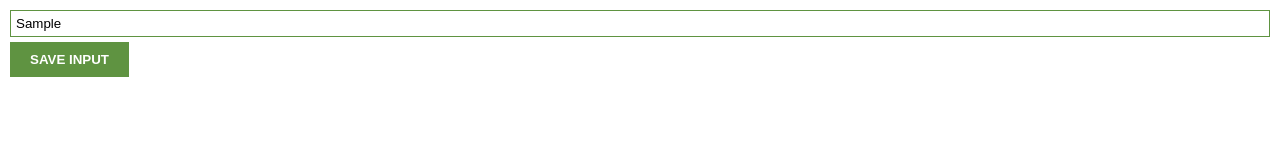
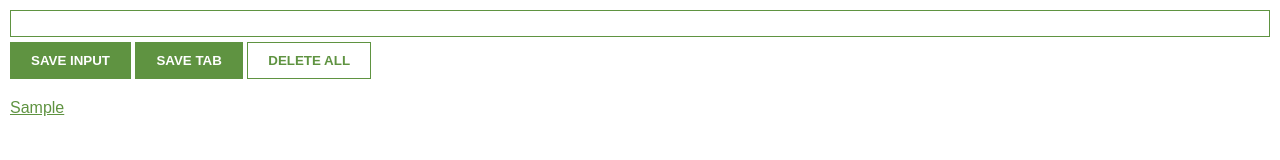
Before and after one commit to Lakshminarayana155/Lead-tracker-chrome-extension-using-JS, a browser extension: page index.html in a window 1280 px wide. Both pictures are taken after typing "Sample" into the empty fields and a click on the button "SAVE INPUT". Drawn offline with Linux system fonts and the light colour scheme.

Commit message:
modified index.css, html, js files and add icon and manifest.json files

```diff
--- a/index.css
+++ b/index.css
@@ -2,6 +2,7 @@ body{
     margin: 0;
     padding: 10px;
     font-family: Arial, Helvetica, sans-serif;
+    min-width: 500px;
 }
 
 input{
@@ -16,7 +17,29 @@ button{
     margin-top: 5px;
     color: white;
     background-color: #5f9341;
-    border: none;
+    border:1px solid #5f9341;
     padding:10px 20px;
     font-weight: bold;
 }
+
+#delete-btn
+{
+    background: white;
+    color: #5f9341;
+}
+
+ul{
+    margin-top: 20px;
+    list-style: none;
+    padding-left: 0;
+}
+
+li{
+    margin-top: 5px;
+}
+
+li a{
+    color: #5f9341;
+
+
+}
--- a/index.html
+++ b/index.html
@@ -3,12 +3,16 @@
 <head>
     <meta charset="UTF-8">
     <meta http-equiv="X-UA-Compatible" content="IE=edge">
-    <meta name="viewport" content="width=\, initial-scale=1.0">
+    <meta name="viewport" content="width=device-width, initial-scale=1.0">
     <link rel="stylesheet" href="index.css">
 </head>
 <body>
     <input type="text" id="input-el"><br>
     <button id="input-btn">SAVE INPUT</button>
+    <button id="tab-btn">SAVE TAB</button>
+    <button id="delete-btn">DELETE ALL</button>
+
+    <ul id="ul-el"></ul>
     <script src="index.js"></script>
 </body>
 </html>
--- a/index.js
+++ b/index.js
@@ -0,0 +1,53 @@
+
+let myleads=[]
+let oldleads=[]
+const inputEl=document.getElementById("input-el")
+const ulEl=document.getElementById("ul-el")
+const delBtn=document.getElementById("delete-btn")
+const tabBtn=document.getElementById("tab-btn")
+const leadsFromLS = JSON.parse(localStorage.getItem("myLeads"))
+
+if(leadsFromLS)
+{
+    myleads= leadsFromLS
+    render(myleads)
+}
+
+function render(leads){
+
+    let listener=""
+    for(let i=0;i<leads.length;i++)
+    {
+        listener+=`<li>
+        <a href=${leads[i]} target='_blank'>${leads[i]}</a>
+        </li>`
+    }
+    ulEl.innerHTML=listener
+}
+
+tabBtn.addEventListener("click",function(){
+    chrome.tabs.query({active: true, currentWindow: true},function(tabs){
+        myleads.push(tabs[0].url)
+        localStorage.setItem("myLeads",JSON.stringify(myleads))
+        render(myleads)
+    })
+})
+
+delBtn.addEventListener("dblclick",function(){
+    console.log("Double clicked")
+    localStorage.clear()
+    myleads=[]
+    render(myleads)
+
+})
+
+
+const inputBtn=document.getElementById("input-btn").addEventListener('click',function(){
+    myleads.push(inputEl.value)
+    inputEl.value=""
+    var leads=JSON.stringify(myleads)
+    localStorage.setItem("myLeads",leads)
+    render(myleads)
+
+    console.log(localStorage.getItem("myLeads"))
+})
```
Also changed, not shown: icon.png (added), manifest.json (added).
